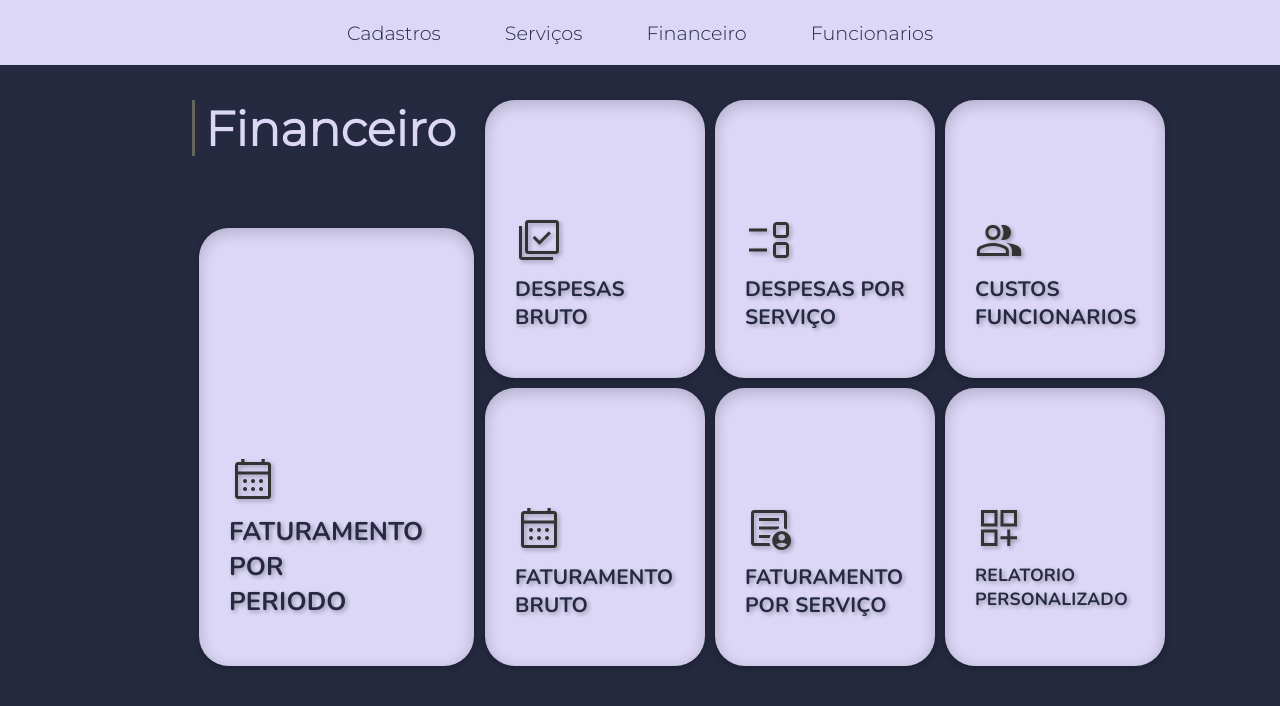
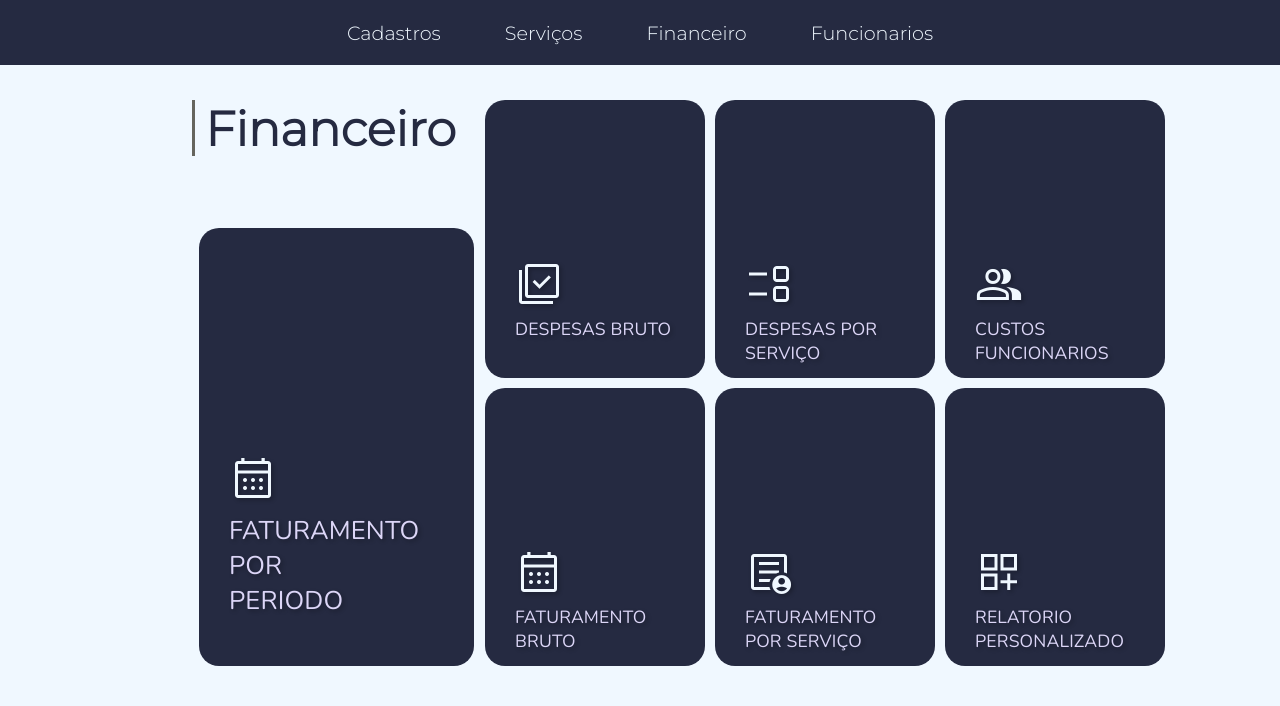
Before and after one commit to EdersonLopes/smartagro, a plain HTML site: page financeiro.html in a window 1280 px wide. Drawn offline with nearby package versions, Linux system fonts and the light colour scheme.

Commit message:
alteração do fundo da pagina financeiro

```diff
--- a/style-cards.css
+++ b/style-cards.css
@@ -120,7 +120,7 @@ font-weight: 600;
     /* Estilização da pagina inicial do financeiro, usando Display Grid*/
     #financeiro-main{
       margin-top: 100px;
-      background-color: #252A41;
+      background-color: aliceblue;
 
     }
     .pai-grid {
@@ -143,10 +143,10 @@ font-weight: 600;
       padding: 10px;
       height: 220px;
       width: 200px;
-      border-radius: 30px;
+      border-radius: 20px;
       padding-top: 3em;
-      background-color: #DCD6F7;
-      box-shadow: 0px 2px 10px rgba(0, 0, 0, 0.3), 0px 4px 15px rgba(0, 0, 0, 0.2) inset;
+      background-color: #252A41;
+
     }
     .grid-item:hover{
       transform: scale(1.01);
@@ -158,17 +158,17 @@ font-weight: 600;
       display: flex;
       flex-direction: column;
       align-items: center;
-      padding-top: 53%;
+      padding-top: 75%;
       width: 200px;
      font-family: 'Nunito', sans-serif;
-     font-weight: 900;
-     font-size: 1.3rem;
+     font-weight: lighter;
+     font-size: 1.1rem;
      letter-spacing: 0.01rem;
     }
 
     .flex-item {
       font-family: 'Nunito', sans-serif;
-      color: #252A41;
+      color: #DCD6F7;
       text-transform: uppercase;
       position: relative;
       align-items: center;
@@ -182,7 +182,7 @@ font-weight: 600;
     }
    .flex-item>.material-symbols-outlined{
     font-size: 3.0rem;
-    color:#333;
+    color:aliceblue;
 
 
     }
@@ -190,8 +190,8 @@ font-weight: 600;
       margin-left: 0px;
       border-left: 3px solid #65655E;
       border-radius: 50%;
-      background-color:#252A41;
-      color: #DCD6F7;
+      background-color:aliceblue;
+      color: #252A41;
       font-family: var(--fonte-principal);
       font-size: 1.5rem;
       height: 20%;
--- a/style-menus.css
+++ b/style-menus.css
@@ -150,9 +150,9 @@ header.nav-menu>ul>li:hover>a{
   #menu-financeiro{
     position: absolute;
     top: 0px;
-    background-color:#DCD6F7;
+    background-color:#252A41;
     color: #252A41;
   }
   #menu-financeiro>ul>li>a{
-    color: #252A41;
+    color: aliceblue;
   }
```
